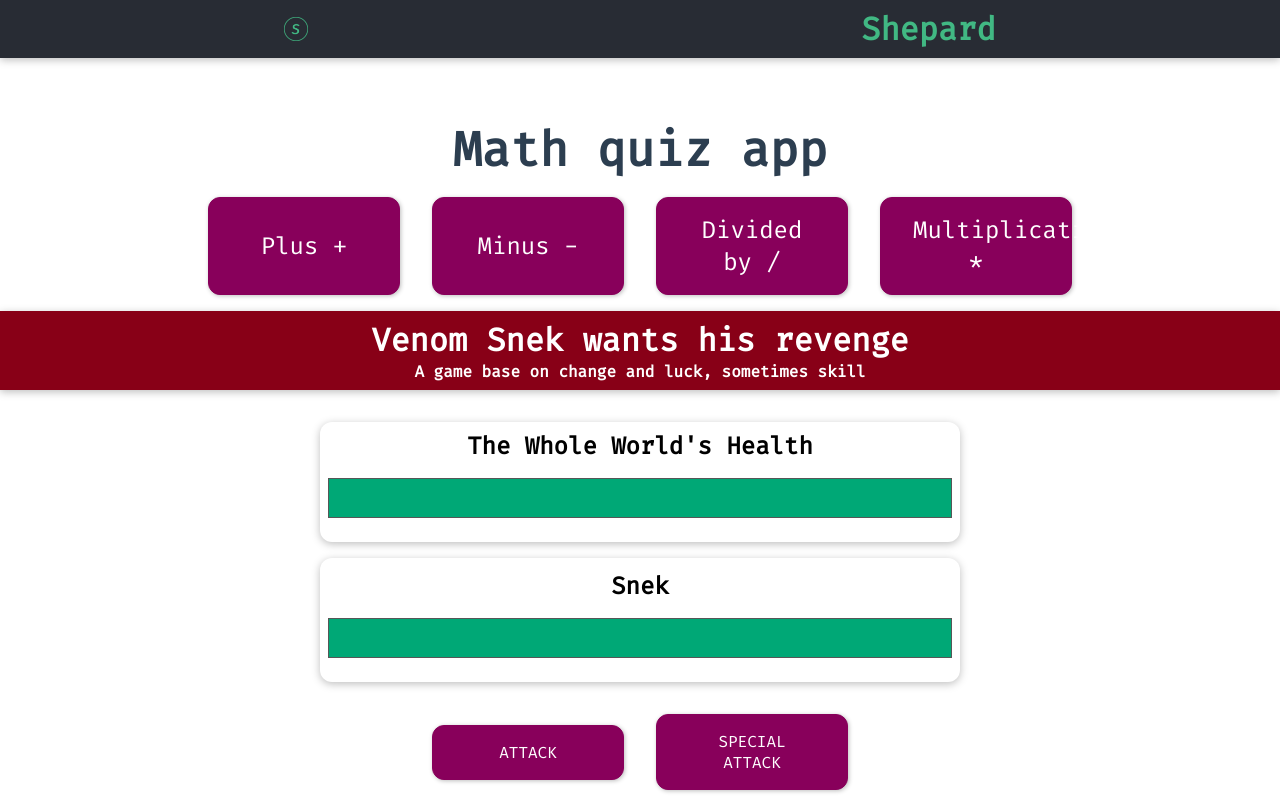
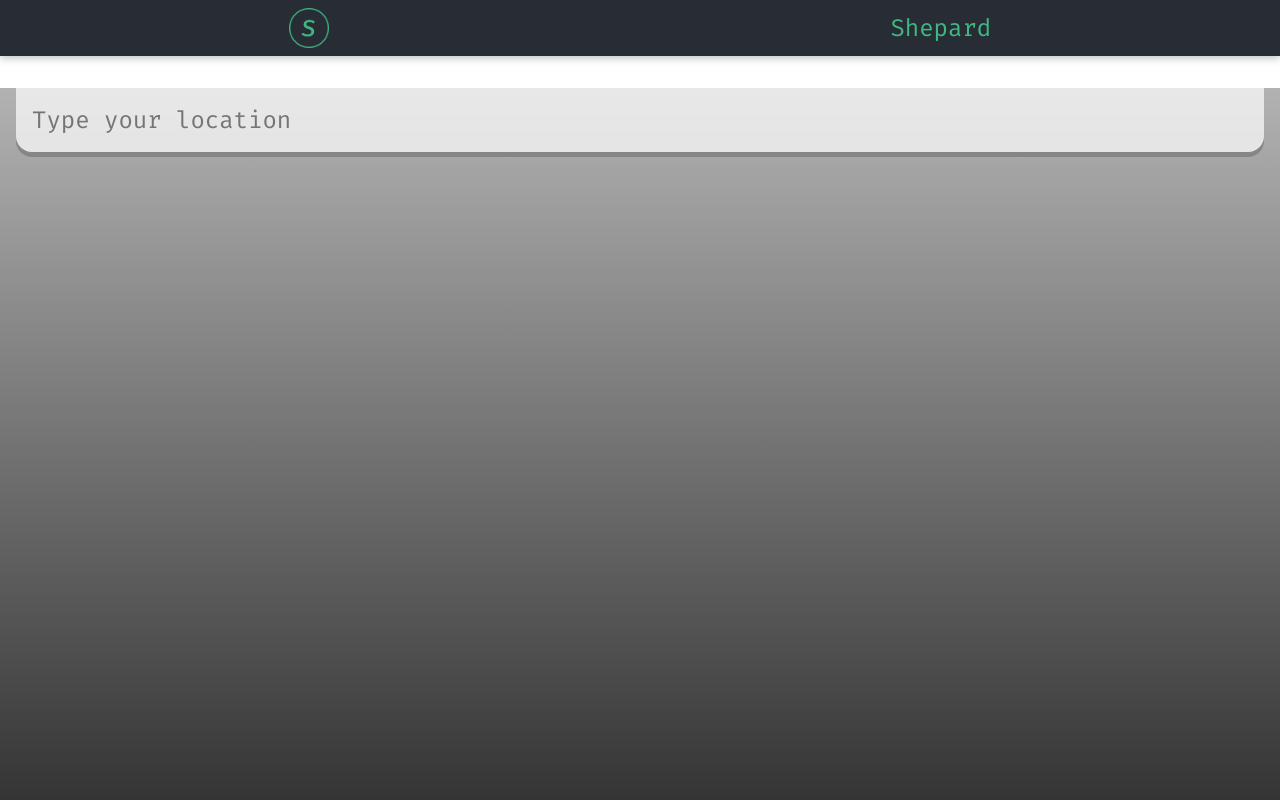
Before and after one commit to VBalaguera/shepard, a Vue app in the folder shepard-v-one/: page / in a window 1280 px wide. Shown: the top 800 px of the page. Built offline with nearby package versions, Linux system fonts and the light colour scheme.

Commit message:
weather app done

```diff
--- a/shepard-v-one/src/App.vue
+++ b/shepard-v-one/src/App.vue
@@ -2,22 +2,26 @@
   <div id="app">
       <header id='app-header'>
         <img id="app-logo" src="./assets/logo.png" alt="shepard"/>
-        <h1 id="#app-title">Shepard</h1>
+        <h1 id="app-title">Shepard</h1>
 
       </header>
+      <WeatherApp />
       <MathQuiz />
       <Game />
+
   </div>
 </template>
 
 <script>
 import MathQuiz from './components/MathQuiz';
 import Game from './components/Game';
+import WeatherApp from './components/WeatherApp';
 export default {
   name: "App",
   components: {
   MathQuiz,
-  Game
+  Game,
+  WeatherApp
 }
 }
 
@@ -29,7 +33,7 @@ export default {
   margin: 0;
 }
 #app-logo {
-  height: 3vh;
+  height: 5vh;
 }
 #app-header {
     background-color: #282c34;
@@ -42,12 +46,6 @@ export default {
 
 #app-title {
   font-weight: 400;
+  font-size: 1.5rem;
 }
 </style>
-
-<!--
-colors:
-
-#ff4162;
-
--->
--- /dev/null
+++ b/shepard-v-one/src/components/WeatherApp.vue
@@ -0,0 +1,243 @@
+<template>
+
+        <div :class="typeof weather.main != 'undefined' && weather.main.temp > 16 ? 'warm' : ''">
+            <main>
+                <div class='search-box'>
+                    <input
+                        type='text'
+                        class="search-bar"
+                        placeholder="Type your location"
+                        v-model="query"
+                        @keypress="fetchWeather"
+                        />
+                </div>
+                <div class="weather-wrap" v-if="typeof weather.main != 'undefined'">
+                    <div class="location-box">
+                        <div class="location">
+                            {{weather.name}}, {{weather.sys.country}}
+                        </div>
+                        <div class='date'>
+                            {{ getDate() }}
+                        </div>
+                    </div>
+                    <div class="weather-box">
+                        <div class="temp">
+                            {{Math.round(weather.main.temp)}}°C
+                        </div>
+                        <div class="weather-main">
+                            {{weather.weather[0].main}}
+                        </div>
+                        <div class="weather-secondary">
+                            Feels like: {{Math.round(weather.main.feels_like)}}°C
+                        </div>
+                        <div class="weather-secondary">
+                            Temp max: {{Math.round(weather.main.temp_max)}}°C | Min: {{Math.round(weather.main.temp_min)}}°C
+
+                         </div>
+                        <div class="weather-secondary">
+                            Humidity: {{weather.main.humidity}}%
+                        </div>
+                        <div class="weather-bottom">
+                            Have a nice day
+                        </div>
+
+                    </div>
+                </div>
+            </main>
+        </div>
+</template>
+
+<script>
+export default {
+    data() {
+        return {
+            api_key: "dfb68e03983cbca6f09b52c554395f1f",
+            url_base: "https://api.openweathermap.org/data/2.5/",
+            query: '',
+            weather: {}
+        }
+    },
+    methods: {
+        fetchWeather(e) {
+            if(e.key == "Enter") { //only runs when pressing ENTER
+                fetch(`${this.url_base}weather?q=${this.query}&units=metric&APPID=${this.api_key}`)
+                .then(res => {
+                    return res.json();
+                }).then(this.setResults);
+            }
+        },
+        setResults(results) {
+            this.weather = results;
+        },
+        getDate () {
+        let d = new Date();
+        let months = ["January", "February", "March", "April", "May", "June", "July", "August", "September", "October", "November", "December"]
+
+        let days = ["Sunday", "Monday", "Tuesday", "Wednesday", "Thursday", "Friday", "Saturday"];
+
+        let day = days[d.getDay()];
+        let date = d.getDate();
+        let month = months[d.getMonth()];
+        let year = d.getFullYear();
+
+        return `${day} ${date} ${month} ${year}`;
+    }
+    }
+}
+</script>
+
+<style>
+@import url('https://fonts.googleapis.com/css2?family=Josefin+Sans:wght@300;400;600;700&display=swap');
+* {
+    margin: 0;
+    padding: 0;
+    box-sizing: border-box;
+}
+
+body {
+    font-family: 'Josefin Sans', sans-serif;
+}
+
+.weather-app {
+    background: rgb(183,190,191);
+    background: linear-gradient(180deg, rgba(183,190,191,1) 0%, rgba(28,62,136,1) 100%);
+    background-size: cover;
+    background-position: bottom;
+    transition: 0.4s ease-out;
+}
+
+.weather-app.warm {
+    background: rgb(246,254,71);
+    background-image: linear-gradient(180deg, rgba(246,254,71,1) 0%, rgba(246,12,12,1) 100%);
+    transition: 0.4s ease-out;
+}
+
+main {
+    min-height: 90vh;
+    background-image: linear-gradient(to bottom, rgba(0, 0, 0, 0.3), rgba(0, 0, 0, 0.8));
+    padding: 1rem;
+    transition: 0.4s ease-out;
+}
+
+.search-box {
+    width: 100%;
+    margin: 0 0 3rem;
+}
+
+.search-box .search-bar {
+    display: block;
+    width: 100%;
+    padding: 1rem;
+
+    appearance: none;
+    background: none;
+    border: none;
+    outline: none;
+
+    background-color: rgba(255, 255, 255, 0.7);
+    border-radius: 0 0 1rem 1rem;
+    margin-top: -1rem;
+    opacity: none;
+
+    box-shadow: 0px 5px rgba(0, 0, 0, 0.2);
+
+    color: #313131;
+    font-size: 1.5rem;
+
+    transition: 0.4s ease;
+}
+
+.location {
+    color: #FFF;
+    font-size: 3rem;
+    font-weight: 500;
+    text-align: center;
+    text-shadow: 0px 2px rgba(50, 50, 70, 0.5)
+}
+
+
+.location-box {
+    color: #FFF;
+    font-size: 3rem;
+    font-weight: 500;
+    text-align: center;
+    text-shadow: 0px 2px rgba(50, 50, 70, 0.5)
+}
+
+.date {
+    color: #fff;
+    font-size: 2rem;
+    font-weight: 400;
+    margin: 2rem 0 0rem 0;
+    text-align: center;
+    text-shadow: 2px 4px rgba(50, 50, 70, 0.5);
+}
+
+.weather-box {
+    text-align: center;
+}
+
+.temp {
+    position: relative;
+    display: inline-block;
+    width: 12rem;
+    height: 12rem;
+    margin: 1rem;
+    background-color: rgba(255, 255, 255, 0.3);
+    border-radius: 50%;
+
+    padding: 3.5rem 1rem;
+
+    color: #FFF;
+    font-size: 4rem;
+    font-weight: 900;
+
+    text-shadow: 3px 6px rgba(50, 50, 70, 0.7);
+    text-align: center;
+    box-shadow: 2px 4px rgba(0, 0, 0, 0.2);
+}
+
+.weather-main {
+    color: #FFF;
+    font-size: 3.5rem;
+    font-weight: 700;
+    text-shadow: 2px 4px rgba(50, 50, 70, 0.7);
+}
+
+.weather-main {
+    margin: 1rem 0 1rem 0;
+}
+
+.main {
+    margin-bottom: 2rem;
+}
+
+.weather-secondary {
+    color: #FFF;
+    font-size: 2rem;
+    font-weight: 600;
+    margin: .2rem 0;
+    text-shadow: 2px 4px rgba(50, 50, 70, 0.7);
+}
+
+.weather-bottom {
+    position: absolute;
+    bottom: 2%;
+    right: 0;
+    left: 0;
+    color: #FFF;
+    font-size: 2rem;
+    font-weight: 600;
+    text-shadow: 2px 4px rgba(50, 50, 70, 0.5);
+}
+
+@media screen and (max-width: 450px) {
+    .main {
+        padding: 0;
+    }
+
+    .weather-secondary, .weather-main {
+        font-size: 2rem;
+    }
+}
+</style>
```
